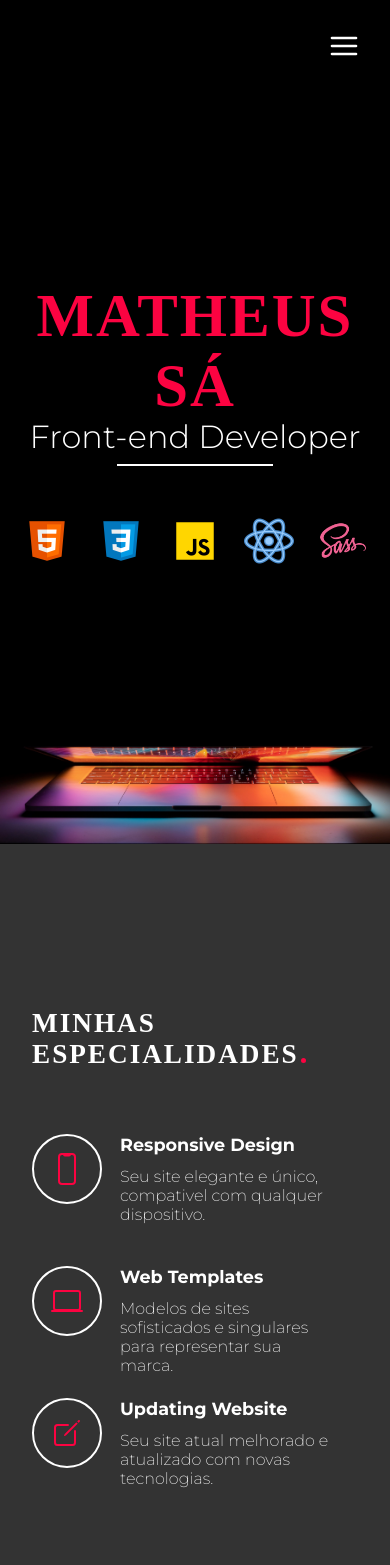
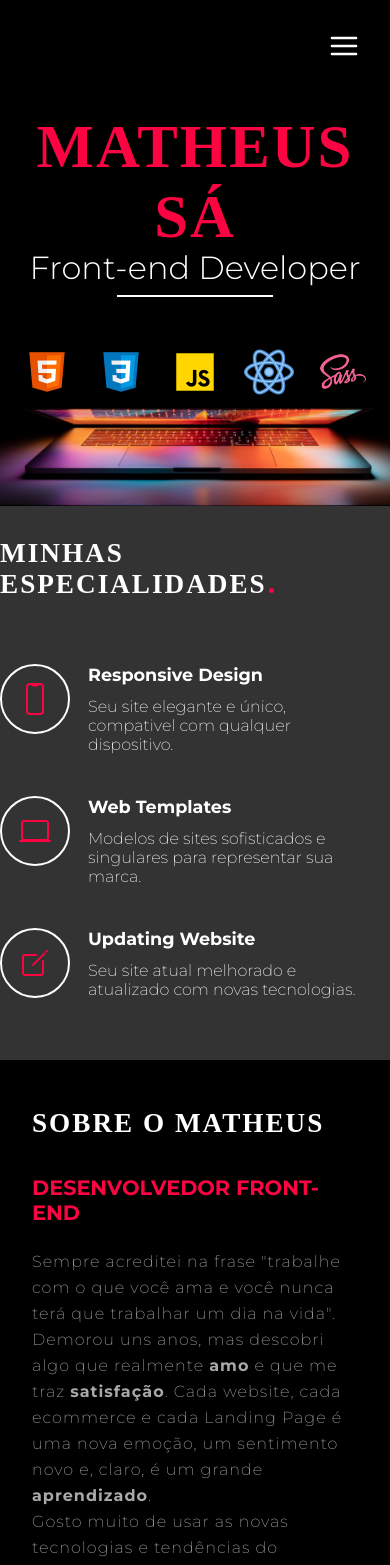
Before and after one commit to SaMatheus/MSDEV, a React (Create React App) app: page / in a window 390 px wide. Shown: the top 1565 px of the page. Built offline with nearby package versions, Linux system fonts and the light colour scheme; a web font is replaced by a local one.

Commit message:
Finalizado a resposividade

```diff
--- a/src/Pages/Home.module.css
+++ b/src/Pages/Home.module.css
@@ -950,6 +950,21 @@ h1 {
   }
 }
 
+@media (max-height: 1024px) and (max-width: 770px) {
+  .home {
+    height: 60vh;
+  }
+  .home .title {
+    align-self: center;
+    padding: 0;
+  }
+
+  .services {
+    height: 100%;
+    padding: 2rem 0;
+  }
+}
+
 @media (max-height: 415px) and (max-width: 740px) {
   .header .logo {
     width: 200px;
```
